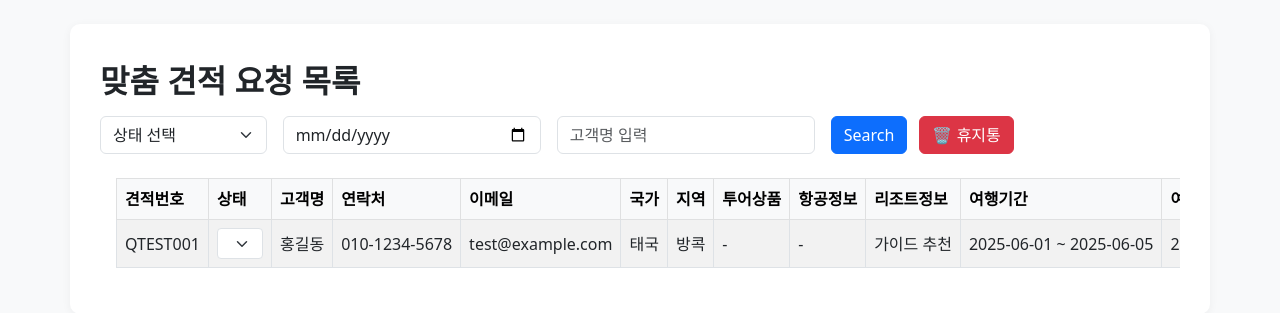
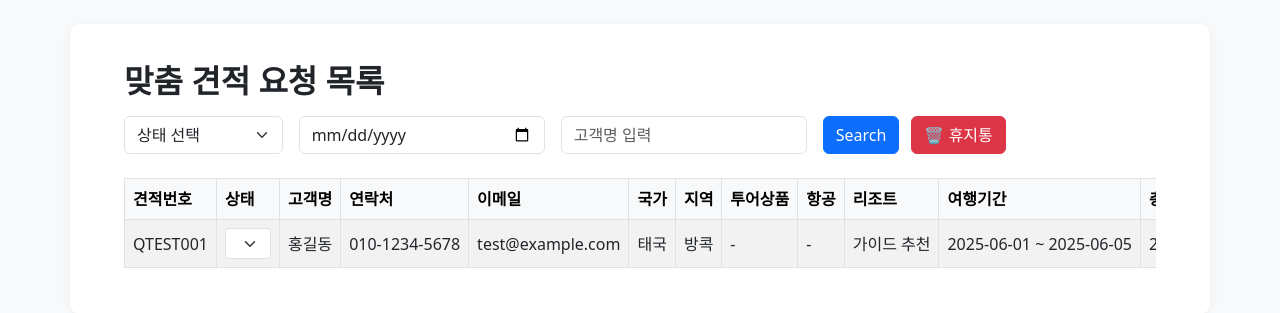
Before and after one commit to Kevin670224/gtour-admin, a Flask app: page /admin/quotes in a window 1280 px wide. Shown: the part 86-399 px from the top of the page. Run offline with Flask 3, Linux system fonts and the light colour scheme.

Commit message:
테이블 좌측 정렬, 컬럼명 변경, 중앙 정렬 및 UI 개선

```diff
--- a/templates/admin/quotes.html
+++ b/templates/admin/quotes.html
@@ -2,7 +2,7 @@
 {% block title %}맞춤 견적 요청 목록{% endblock %}
 
 {% block content %}
-<div class="container-fluid px-0 mt-2">
+<div class="w-100 mt-2 px-4">  <!-- 왼쪽 여백 제거 + 상단 붙이기 -->
   <h2 class="mb-3">맞춤 견적 요청 목록</h2>
 
   <!-- 필터 -->
@@ -28,8 +28,8 @@
   </form>
 
   <!-- 견적 목록 -->
-  <div class="table-responsive px-3">
-   <table class="table table-bordered table-striped text-center align-middle">
+  <div class="table-responsive">
+    <table class="table table-bordered table-striped text-center align-middle">
       <thead class="table-light">
         <tr style="white-space: nowrap;">
           <th>견적번호</th>
@@ -40,10 +40,10 @@
           <th>국가</th>
           <th>지역</th>
           <th>투어상품</th>
-          <th>항공정보</th>
-          <th>리조트정보</th>
+          <th>항공</th>
+          <th>리조트</th>
           <th>여행기간</th>
-          <th>여행인원</th>
+          <th>총인원</th>
           <th>등록일</th>
           <th>상세</th>
         </tr>
@@ -54,7 +54,7 @@
           <td>{{ quote.quote_number }}</td>
           <td>
             <form method="POST" action="/admin/quotes/{{ quote.id }}/update_status">
-              <select name="status" class="form-select form-select-sm" onchange="this.form.submit()">
+              <select name="status" class="form-select form-select-sm text-center" onchange="this.form.submit()">
                 <option value="견적요청" {% if quote.status == '견적요청' %}selected{% endif %}>견적요청</option>
                 <option value="작성중" {% if quote.status == '작성중' %}selected{% endif %}>작성중</option>
                 <option value="발송완료" {% if quote.status == '발송완료' %}selected{% endif %}>발송완료</option>
```
